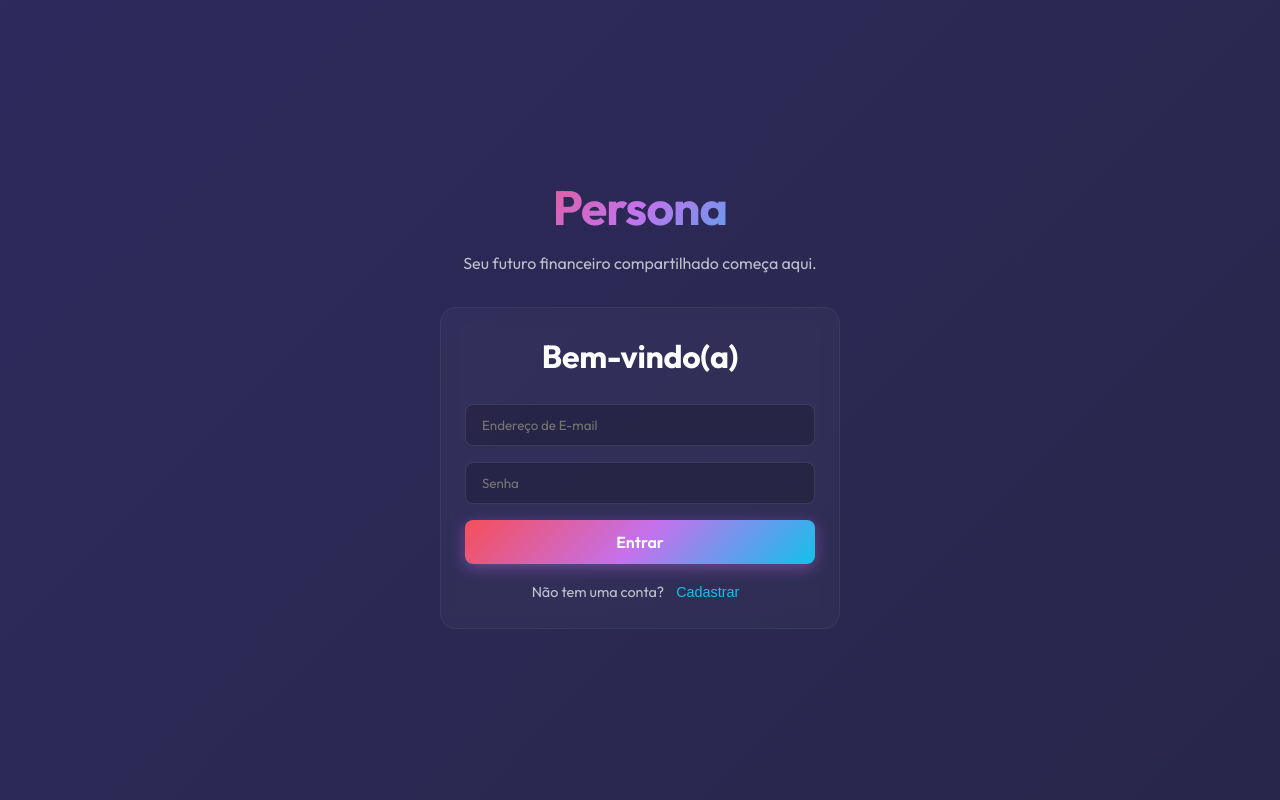
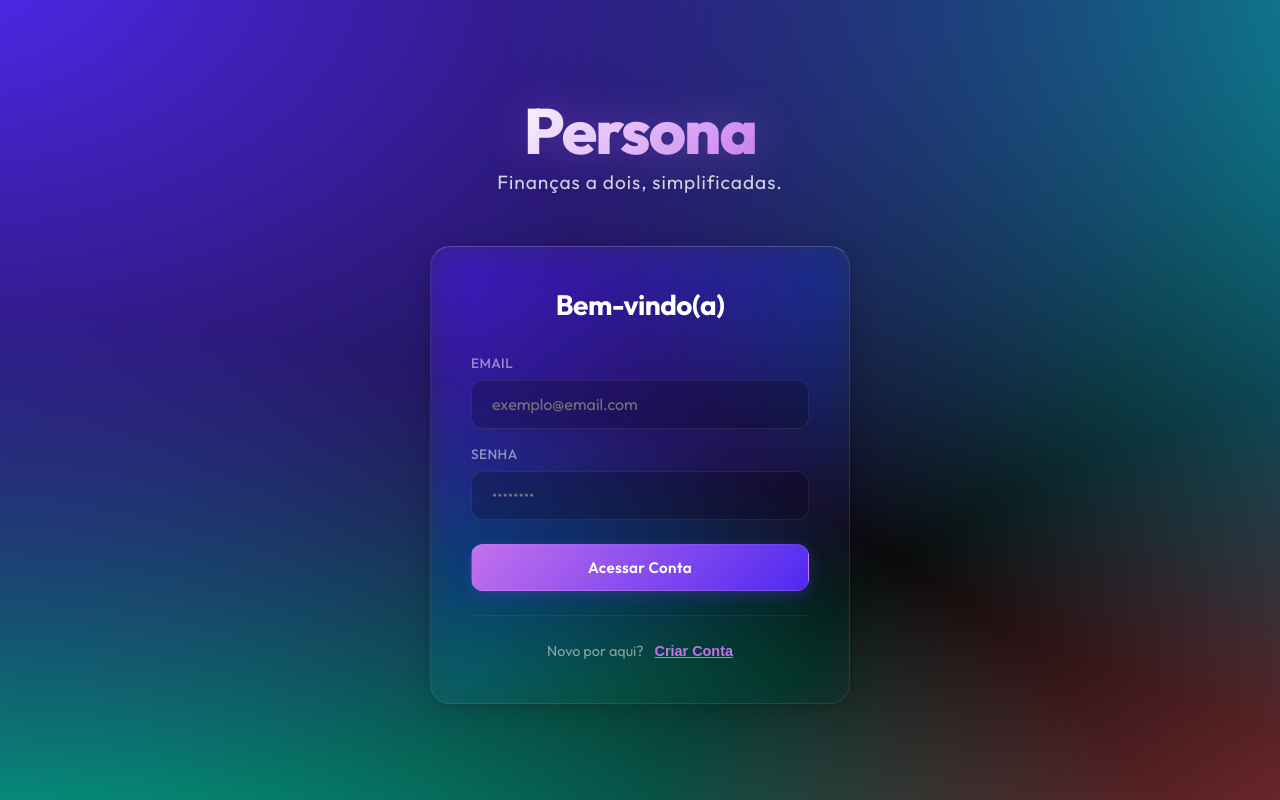
Before and after one commit to Stoltemberg/Persona, a React (Vite) app: page /login in a window 1280 px wide. Built offline with nearby package versions, Linux system fonts and the light colour scheme; no server answers.

Commit message:
feat: Add initial pages for dashboard, login, transactions, and financial goals with a new Card component and base styles.

```diff
--- a/src/components/Card.jsx
+++ b/src/components/Card.jsx
@@ -1,8 +1,17 @@
 import clsx from 'clsx';
+import { twMerge } from 'tailwind-merge';
 
-export function Card({ children, className, ...props }) {
+export function Card({ children, className, hover = false, ...props }) {
+    // Using the new glass-card class from index.css
+    // If hover prop is true, add glass-card-hover for interactions
+    const baseClass = 'glass-card';
+    const hoverClass = hover ? 'glass-card-hover' : '';
+
     return (
-        <div className={clsx('glass-card', className)} {...props}>
+        <div
+            className={twMerge(clsx(baseClass, hoverClass, className))}
+            {...props}
+        >
             {children}
         </div>
     );
--- a/src/index.css
+++ b/src/index.css
@@ -1,30 +1,41 @@
-@import url('https://fonts.googleapis.com/css2?family=Outfit:wght@300;400;500;600;700&display=swap');
+@import url('https://fonts.googleapis.com/css2?family=Outfit:wght@300;400;500;600;700;800&display=swap');
 
 :root {
-  /* Premium Dark Theme Palette */
-  --bg-dark: #0f0c29;
-  --bg-gradient-start: #0f0c29;
-  --bg-gradient-mid: #302b63;
-  --bg-gradient-end: #24243e;
+  /* Dynamic Palette */
+  --bg-deep: #0a0a0a;
 
-  --glass-bg: rgba(255, 255, 255, 0.05);
-  --glass-border: rgba(255, 255, 255, 0.1);
-  --glass-shadow: 0 8px 32px 0 rgba(0, 0, 0, 0.37);
+  /* Mesh Gradient Colors */
+  --color-1: #4f29f0;
+  /* Deep Purple */
+  --color-2: #c471ed;
+  /* Soft Purple */
+  --color-3: #f64f59;
+  /* Soft Red/Orange */
+  --color-4: #12c2e9;
+  /* Cyan */
+  --color-5: #00ebc7;
+  /* Teal */
 
-  --primary: #c471ed; /* Soft Purple */
-  --primary-gradient: linear-gradient(135deg, #f64f59, #c471ed, #12c2e9);
-  --secondary: #12c2e9; /* Light Blue */
-  --accent: #f64f59; /* Soft Red */
+  /* Glass Variables */
+  --glass-bg: rgba(255, 255, 255, 0.03);
+  --glass-border: rgba(255, 255, 255, 0.08);
+  --glass-border-highlight: rgba(255, 255, 255, 0.2);
+  --glass-shadow: 0 8px 32px 0 rgba(0, 0, 0, 0.3);
+  --glass-blur: blur(20px);
+  --glass-saturation: saturate(180%);
 
+  /* Text */
   --text-main: #ffffff;
-  --text-muted: rgba(255, 255, 255, 0.7);
+  --text-secondary: rgba(255, 255, 255, 0.85);
+  --text-muted: rgba(255, 255, 255, 0.5);
 
-  --radius-sm: 8px;
-  --radius-md: 16px;
-  --radius-lg: 24px;
+  /* UI Metrics */
+  --radius-xs: 8px;
+  --radius-sm: 12px;
+  --radius-md: 20px;
+  --radius-lg: 32px;
 
-  font-family: 'Outfit', system-ui, Avenir, Helvetica, Arial, sans-serif;
-  line-height: 1.5;
+  font-family: 'Outfit', sans-serif;
   color-scheme: dark;
 }
 
@@ -38,143 +49,258 @@ body {
   margin: 0;
   min-height: 100vh;
   color: var(--text-main);
-  background: var(--bg-dark);
-  background: linear-gradient(
-    135deg,
-    var(--bg-gradient-start),
-    var(--bg-gradient-mid),
-    var(--bg-gradient-end)
-  );
-  background-size: 400% 400%;
-  animation: gradientBG 15s ease infinite;
-  overflow-x: hidden;
+  background-color: var(--bg-deep);
+  background-image:
+    radial-gradient(at 0% 0%, var(--color-1) 0px, transparent 50%),
+    radial-gradient(at 100% 0%, var(--color-4) 0px, transparent 50%),
+    radial-gradient(at 100% 100%, var(--color-3) 0px, transparent 50%),
+    radial-gradient(at 0% 100%, var(--color-5) 0px, transparent 50%);
+  background-size: 150% 150%;
+  background-attachment: fixed;
+  animation: bg-shift 25s ease-in-out infinite alternate;
+  font-smooth: always;
+  -webkit-font-smoothing: antialiased;
 }
 
-@keyframes gradientBG {
-  0% { background-position: 0% 50%; }
-  50% { background-position: 100% 50%; }
-  100% { background-position: 0% 50%; }
+@keyframes bg-shift {
+  0% {
+    background-position: 0% 0%;
+  }
+
+  100% {
+    background-position: 100% 100%;
+  }
 }
 
-/* Glassmorphism Utilities */
-.glass-panel {
-  background: var(--glass-bg);
-  backdrop-filter: blur(12px);
-  -webkit-backdrop-filter: blur(12px);
+/* --- Advanced Components --- */
+
+/* 1. Glass Card - The Core Block */
+.glass-card {
+  position: relative;
+  background: linear-gradient(135deg,
+      rgba(255, 255, 255, 0.05) 0%,
+      rgba(255, 255, 255, 0.01) 100%);
+  backdrop-filter: var(--glass-blur) var(--glass-saturation);
+  -webkit-backdrop-filter: var(--glass-blur) var(--glass-saturation);
   border: 1px solid var(--glass-border);
-  box-shadow: var(--glass-shadow);
+  border-top-color: var(--glass-border-highlight);
   border-radius: var(--radius-md);
+  padding: 1.5rem;
+  box-shadow:
+    0 4px 24px -1px rgba(0, 0, 0, 0.2),
+    0 0 1px 0 rgba(255, 255, 255, 0.1) inset;
+  transition: transform 0.3s cubic-bezier(0.34, 1.56, 0.64, 1), box-shadow 0.3s ease, border-color 0.3s ease;
+  overflow: hidden;
 }
 
-.glass-card {
-  background: rgba(255, 255, 255, 0.03);
-  backdrop-filter: blur(8px);
+/* Hover Effect */
+.glass-card-hover:hover {
+  transform: translateY(-6px) scale(1.01);
+  box-shadow:
+    0 12px 40px -4px rgba(0, 0, 0, 0.4),
+    0 0 0 1px rgba(255, 255, 255, 0.2) inset;
+  border-color: rgba(255, 255, 255, 0.25);
+}
+
+/* Shine Effect on Hover */
+.glass-card-hover::after {
+  content: '';
+  position: absolute;
+  top: 0;
+  left: -100%;
+  width: 50%;
+  height: 100%;
+  background: linear-gradient(to right, transparent, rgba(255, 255, 255, 0.05), transparent);
+  transform: skewX(-25deg);
+  transition: 0.5s;
+  pointer-events: none;
+}
+
+.glass-card-hover:hover::after {
+  left: 150%;
+  transition: 0.7s ease-in-out;
+}
+
+/* 2. Glass Panel (Less interactive, usually for containers) */
+.glass-panel {
+  background: rgba(15, 15, 20, 0.4);
+  backdrop-filter: blur(16px);
   border: 1px solid rgba(255, 255, 255, 0.05);
   border-radius: var(--radius-md);
-  padding: 1.5rem;
-  transition: transform 0.3s ease, background 0.3s ease;
-}
-
-.glass-card:hover {
-  transform: translateY(-5px);
-  background: rgba(255, 255, 255, 0.08);
-  border-color: rgba(255, 255, 255, 0.2);
 }
 
 /* Buttons */
 .btn {
   border: none;
   cursor: pointer;
-  padding: 0.75rem 1.5rem;
+  padding: 0.8rem 1.75rem;
   border-radius: var(--radius-sm);
   font-weight: 600;
-  font-size: 1rem;
-  transition: all 0.3s ease;
+  font-size: 0.95rem;
+  letter-spacing: 0.02em;
+  transition: all 0.2s cubic-bezier(0.4, 0, 0.2, 1);
   font-family: inherit;
   display: inline-flex;
   align-items: center;
-  gap: 0.5rem;
+  gap: 0.6rem;
+  position: relative;
+  overflow: hidden;
 }
 
 .btn-primary {
-  background: var(--primary-gradient);
+  background: linear-gradient(135deg, var(--color-2), var(--color-1));
   color: white;
-  box-shadow: 0 4px 15px rgba(196, 113, 237, 0.4);
+  box-shadow: 0 4px 15px rgba(110, 60, 230, 0.3);
+  border: 1px solid rgba(255, 255, 255, 0.1);
 }
 
 .btn-primary:hover {
   transform: translateY(-2px);
-  box-shadow: 0 6px 20px rgba(196, 113, 237, 0.6);
+  box-shadow: 0 8px 25px rgba(110, 60, 230, 0.5);
   filter: brightness(1.1);
 }
 
+.btn-primary:active {
+  transform: translateY(0);
+}
+
 .btn-ghost {
-  background: transparent;
-  color: var(--text-muted);
+  background: rgba(255, 255, 255, 0.05);
+  color: var(--text-secondary);
   border: 1px solid transparent;
 }
 
 .btn-ghost:hover {
-  color: var(--text-main);
-  background: rgba(255,255,255,0.05);
-  border-color: rgba(255,255,255,0.1);
+  background: rgba(255, 255, 255, 0.1);
+  color: white;
+  border-color: rgba(255, 255, 255, 0.1);
 }
 
-/* Typography */
-h1, h2, h3, h4 {
-  font-weight: 700;
-  color: var(--text-main);
-  margin-bottom: 0.5rem;
+/* Inputs */
+.input-group label {
+  font-weight: 500;
+  letter-spacing: 0.03em;
+  font-size: 0.85rem !important;
+  text-transform: uppercase;
+  color: var(--text-muted) !important;
 }
 
-h1 { font-size: 2.5rem; letter-spacing: -0.02em; }
-h2 { font-size: 2rem; letter-spacing: -0.01em; }
-
-p { color: var(--text-muted); }
-
-/* Input Fields */
 .input-field {
   width: 100%;
-  padding: 0.75rem 1rem;
+  padding: 0.85rem 1.25rem;
   background: rgba(0, 0, 0, 0.2);
   border: 1px solid var(--glass-border);
   border-radius: var(--radius-sm);
   color: white;
   font-family: inherit;
-  transition: all 0.3s ease;
+  font-size: 1rem;
+  transition: all 0.2s ease;
+}
+
+.input-field:hover {
+  background: rgba(0, 0, 0, 0.25);
+  border-color: rgba(255, 255, 255, 0.15);
 }
 
 .input-field:focus {
   outline: none;
-  border-color: var(--primary);
+  border-color: var(--color-2);
   background: rgba(0, 0, 0, 0.3);
-  box-shadow: 0 0 0 2px rgba(196, 113, 237, 0.2);
+  box-shadow: 0 0 0 3px rgba(196, 113, 237, 0.15);
 }
 
-/* Layout */
+/* Layout & Typography */
 .container {
-  max-width: 1200px;
+  max-width: 1280px;
   margin: 0 auto;
-  padding: 2rem;
+  padding: 2rem 1.5rem;
 }
 
+h1 {
+  font-size: 3rem;
+  font-weight: 800;
+  background: linear-gradient(to right, #fff, rgba(255, 255, 255, 0.7));
+  -webkit-background-clip: text;
+  -webkit-text-fill-color: transparent;
+  line-height: 1.1;
+  letter-spacing: -0.03em;
+}
+
+h2 {
+  font-size: 2rem;
+  font-weight: 700;
+  letter-spacing: -0.02em;
+}
+
+h3 {
+  font-size: 1.25rem;
+  font-weight: 600;
+  color: var(--text-secondary);
+  letter-spacing: -0.01em;
+}
+
+p {
+  color: var(--text-muted);
+  line-height: 1.6;
+}
+
+/* Utilities */
 .flex-center {
   display: flex;
   align-items: center;
   justify-content: center;
 }
 
-/* Scrollbar */
+.text-gradient {
+  background: linear-gradient(to right, var(--color-3), var(--color-2));
+  -webkit-background-clip: text;
+  -webkit-text-fill-color: transparent;
+}
+
+/* Custom Scrollbar */
 ::-webkit-scrollbar {
-  width: 8px;
+  width: 6px;
 }
+
 ::-webkit-scrollbar-track {
-  background: rgba(0,0,0,0.1);
+  background: transparent;
 }
+
 ::-webkit-scrollbar-thumb {
-  background: rgba(255,255,255,0.2);
-  border-radius: 4px;
+  background: rgba(255, 255, 255, 0.1);
+  border-radius: 10px;
 }
+
 ::-webkit-scrollbar-thumb:hover {
-  background: rgba(255,255,255,0.3);
+  background: rgba(255, 255, 255, 0.2);
 }
+
+/* Animation Utils */
+.fade-in {
+  animation: fadeIn 0.5s ease-out forwards;
+  opacity: 0;
+}
+
+@keyframes fadeIn {
+  from {
+    opacity: 0;
+    transform: translateY(10px);
+  }
+
+  to {
+    opacity: 1;
+    transform: translateY(0);
+  }
+}
+
+.stagger-1 {
+  animation-delay: 0.1s;
+}
+
+.stagger-2 {
+  animation-delay: 0.2s;
+}
+
+.stagger-3 {
+  animation-delay: 0.3s;
+}
--- a/src/pages/Login.jsx
+++ b/src/pages/Login.jsx
@@ -36,65 +36,97 @@ export default function Login() {
     };
 
     return (
-        <div className="flex-center" style={{ minHeight: '100vh', padding: '1rem', flexDirection: 'column' }}>
-            <div style={{ textAlign: 'center', marginBottom: '2rem' }}>
-                <h1 style={{ fontSize: '3rem', background: 'var(--primary-gradient)', WebkitBackgroundClip: 'text', WebkitTextFillColor: 'transparent' }}>
+        <div className="flex-center" style={{ minHeight: '100vh', padding: '1rem', flexDirection: 'column', position: 'relative', overflow: 'hidden' }}>
+
+            {/* Background Decor - Optional additional blobs if desired, but body has them */}
+
+            <div style={{ textAlign: 'center', marginBottom: '3rem', position: 'relative', zIndex: 10 }} className="fade-in">
+                <h1 style={{
+                    fontSize: '4rem',
+                    background: 'linear-gradient(135deg, #fff 0%, #c471ed 100%)',
+                    WebkitBackgroundClip: 'text',
+                    WebkitTextFillColor: 'transparent',
+                    filter: 'drop-shadow(0 0 20px rgba(196, 113, 237, 0.3))'
+                }}>
                     Persona
                 </h1>
-                <p>Seu futuro financeiro compartilhado começa aqui.</p>
+                <p style={{ fontSize: '1.2rem', letterSpacing: '0.05em', color: 'rgba(255,255,255,0.8)' }}>
+                    Finanças a dois, simplificadas.
+                </p>
             </div>
 
-            <Card style={{ width: '100%', maxWidth: '400px' }}>
-                <h2 style={{ textAlign: 'center', marginBottom: '1.5rem' }}>
+            <Card style={{ width: '100%', maxWidth: '420px', padding: '2.5rem' }} className="fade-in stagger-1">
+                <h2 style={{ textAlign: 'center', marginBottom: '2rem', fontSize: '1.75rem' }}>
                     {isSignUp ? 'Criar Conta' : 'Bem-vindo(a)'}
                 </h2>
 
                 <form onSubmit={handleSubmit}>
                     {isSignUp && (
                         <Input
-                            placeholder="Nome Completo"
+                            label="Nome Completo"
+                            placeholder="Seu nome"
                             value={fullName}
                             onChange={(e) => setFullName(e.target.value)}
                             required
                         />
                     )}
                     <Input
+                        label="Email"
                         type="email"
-                        placeholder="Endereço de E-mail"
+                        placeholder="exemplo@email.com"
                         value={email}
                         onChange={(e) => setEmail(e.target.value)}
                         required
                     />
                     <Input
+                        label="Senha"
                         type="password"
-                        placeholder="Senha"
+                        placeholder="••••••••"
                         value={password}
                         onChange={(e) => setPassword(e.target.value)}
                         required
                         minLength={6}
                     />
 
-                    {error && <p style={{ color: 'var(--accent)', marginBottom: '1rem', fontSize: '0.9rem' }}>{error}</p>}
+                    {error && <div style={{
+                        padding: '0.75rem',
+                        background: 'rgba(246, 79, 89, 0.1)',
+                        border: '1px solid rgba(246, 79, 89, 0.2)',
+                        borderRadius: '8px',
+                        color: '#f64f59',
+                        marginBottom: '1.5rem',
+                        fontSize: '0.9rem',
+                        textAlign: 'center'
+                    }}>{error}</div>}
 
                     <Button
                         type="submit"
                         className="btn-primary"
-                        style={{ width: '100%', justifyContent: 'center', marginBottom: '1rem' }}
+                        style={{ width: '100%', justifyContent: 'center', marginBottom: '1.5rem', marginTop: '0.5rem' }}
                         loading={loading}
                     >
-                        {isSignUp ? 'Cadastrar' : 'Entrar'}
+                        {isSignUp ? 'Começar Agora' : 'Acessar Conta'}
                     </Button>
                 </form>
 
-                <div style={{ textAlign: 'center' }}>
+                <div style={{ textAlign: 'center', borderTop: '1px solid rgba(255,255,255,0.05)', paddingTop: '1.5rem' }}>
                     <p style={{ fontSize: '0.9rem' }}>
-                        {isSignUp ? 'Já tem uma conta?' : "Não tem uma conta?"}{' '}
+                        {isSignUp ? 'Já tem cadastro?' : "Novo por aqui?"}{' '}
                         <button
-                            className="btn-ghost"
-                            style={{ padding: '0.2rem 0.5rem', fontSize: '0.9rem', color: 'var(--secondary)' }}
+                            className=""
+                            style={{
+                                background: 'none',
+                                border: 'none',
+                                color: '#c471ed',
+                                fontWeight: 600,
+                                cursor: 'pointer',
+                                textDecoration: 'underline',
+                                marginLeft: '0.5rem',
+                                fontSize: '0.9rem'
+                            }}
                             onClick={() => setIsSignUp(!isSignUp)}
                         >
-                            {isSignUp ? 'Entrar' : 'Cadastrar'}
+                            {isSignUp ? 'Fazer Login' : 'Criar Conta'}
                         </button>
                     </p>
                 </div>
```
Also changed, not shown: src/pages/Dashboard.jsx (+57 -42 lines), src/pages/Goals.jsx (+42 -25 lines), src/pages/Transactions.jsx (+33 -22 lines).
